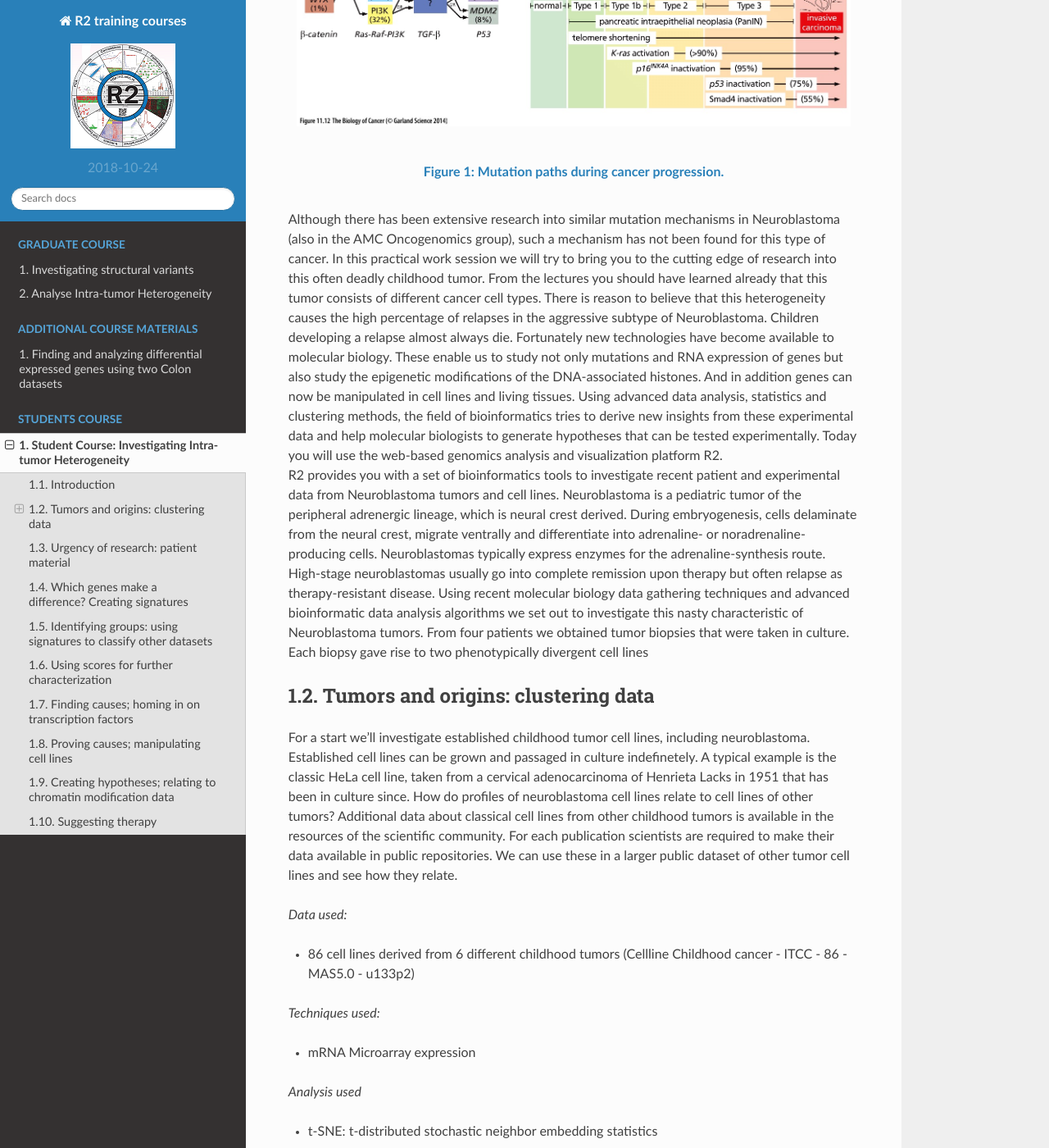
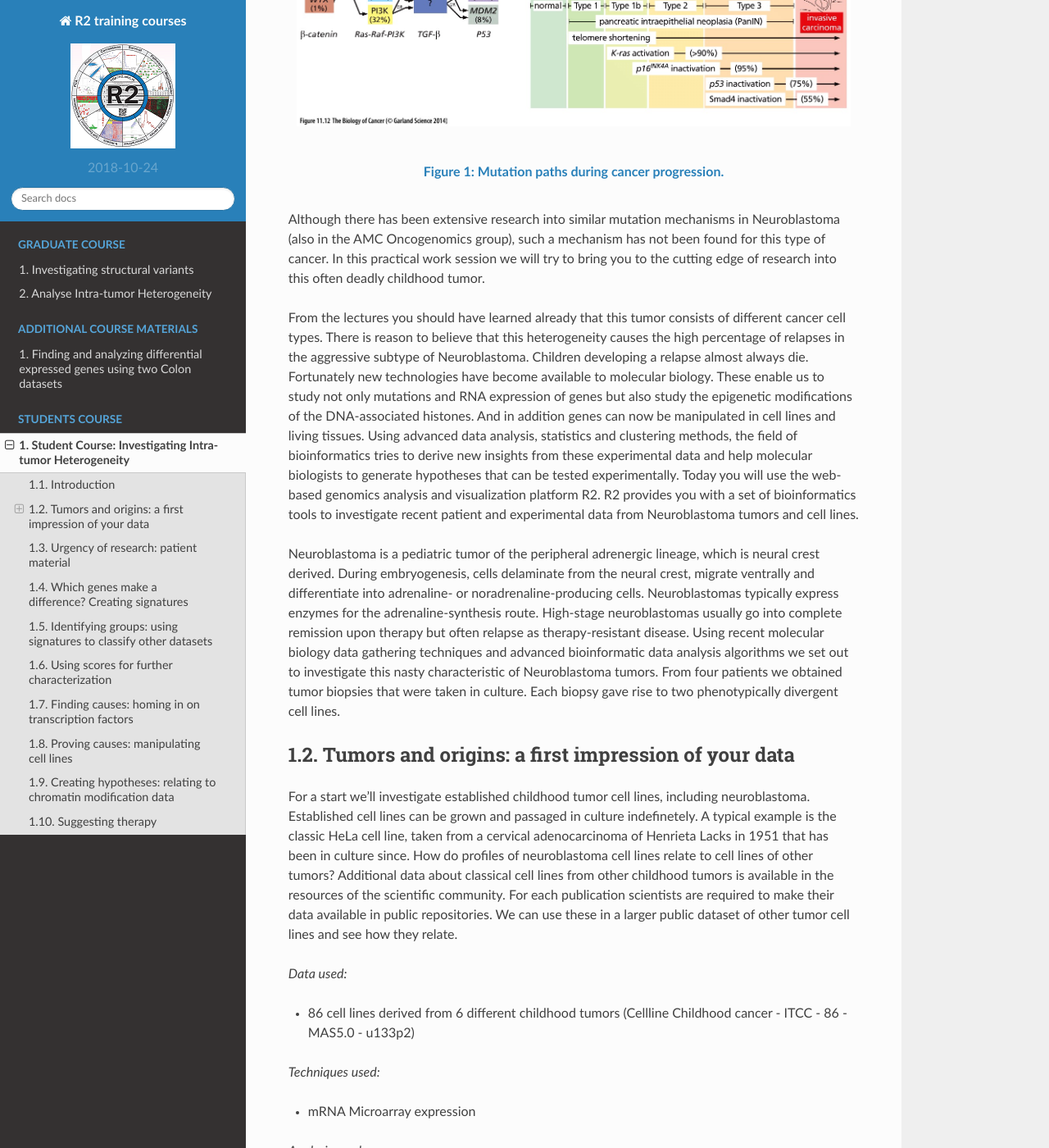
Before and after one commit to antronerds/r2-training-courses, a Sphinx documentation site: the page built from docs/Investigating_Tumor_Heterogeneity_student_version.md, in a window 1280 px wide and 1400 px high, scrolled down 588 px. Shown: the whole window at 82% size. Built offline with Sphinx 7.4.7 and the Read the Docs theme 2.0.0, drawn with Linux system fonts in a browser that asks for light colours; some of the changed text lies outside the part shown.

Commit message:
Update Investigating_Tumor_Heterogeneity_student_version.md

```diff
--- a/docs/Investigating_Tumor_Heterogeneity_student_version.md
+++ b/docs/Investigating_Tumor_Heterogeneity_student_version.md
@@ -17,15 +17,17 @@
 
   [**Figure 1: Mutation paths during cancer progression.**](_static/images/TumorHeterogeneity_CancerProgression.jpg)
 
-Although there has been extensive research into similar mutation mechanisms in Neuroblastoma (also in the AMC Oncogenomics group), such a mechanism has not been found for this type of cancer. In this practical work session we will try to bring you to the cutting edge of research into this often deadly childhood tumor. From the lectures you should have learned already that this tumor consists of different cancer cell types. There is reason to believe that this heterogeneity causes the high percentage of relapses in the aggressive subtype of Neuroblastoma. Children developing a relapse almost always die.
+Although there has been extensive research into similar mutation mechanisms in Neuroblastoma (also in the AMC Oncogenomics group), such a mechanism has not been found for this type of cancer. In this practical work session we will try to bring you to the cutting edge of research into this often deadly childhood tumor.
+
+From the lectures you should have learned already that this tumor consists of different cancer cell types. There is reason to believe that this heterogeneity causes the high percentage of relapses in the aggressive subtype of Neuroblastoma. Children developing a relapse almost always die.
 Fortunately new technologies have become available to molecular biology. These enable us to study not only mutations and RNA expression of genes but also study the epigenetic modifications of the DNA-associated histones. And in addition genes can now be manipulated in cell lines and living tissues.
-Using advanced data analysis, statistics and clustering methods, the field of bioinformatics tries to derive new insights from these experimental data and help molecular biologists to generate hypotheses that can be tested experimentally. Today you will use the web-based genomics analysis and visualization platform R2.
-R2 provides you with a set of bioinformatics tools to investigate recent patient and experimental data from Neuroblastoma tumors and cell lines.
+Using advanced data analysis, statistics and clustering methods, the field of bioinformatics tries to derive new insights from these experimental data and help molecular biologists to generate hypotheses that can be tested experimentally. Today you will use the web-based genomics analysis and visualization platform R2. R2 provides you with a set of bioinformatics tools to investigate recent patient and experimental data from Neuroblastoma tumors and cell lines.
+
 Neuroblastoma is a pediatric tumor of the peripheral adrenergic lineage, which is neural crest derived. During embryogenesis, cells delaminate from the neural crest, migrate ventrally and differentiate into adrenaline- or noradrenaline-producing cells. Neuroblastomas typically express enzymes for the adrenaline-synthesis route. High-stage neuroblastomas usually go into complete remission upon therapy but often relapse as therapy-resistant disease.
-Using recent molecular biology data gathering techniques and advanced bioinformatic data analysis algorithms we set out to investigate this nasty characteristic of Neuroblastoma tumors. From four patients we obtained tumor biopsies that were taken in culture. Each biopsy gave rise to two phenotypically divergent cell lines
+Using recent molecular biology data gathering techniques and advanced bioinformatic data analysis algorithms we set out to investigate this nasty characteristic of Neuroblastoma tumors. From four patients we obtained tumor biopsies that were taken in culture. Each biopsy gave rise to two phenotypically divergent cell lines.
 
 
-Tumors and origins: clustering data
+Tumors and origins: a first impression of your data
 ---------------------------------------
 
 For a start we'll investigate established childhood tumor cell lines, including neuroblastoma. Established cell lines can be grown and passaged in culture indefinetely. A typical example is the classic HeLa cell line, taken from a cervical adenocarcinoma of Henrieta Lacks in 1951 that has been in culture since. How do profiles of neuroblastoma cell lines relate to cell lines of other tumors? Additional data about classical cell lines from other childhood tumors is available in the resources of the scientific community. For each publication scientists are required to make their data available in public repositories. We can use these in a larger public dataset of other tumor cell lines and see how they relate.
@@ -42,7 +44,10 @@
 *References*
 * Chapter 2.2 & 2.3 Weinberg
 
-##### A first impression of your data; expression of key genes
+<br>
+<br>
+
+##### Expression of key genes
 
 * Go to R2 by clicking on the button below:
 
@@ -105,23 +110,20 @@
 * Colors are not set by default, under **ColorMode** select **Color by Track** and use the *itcc_model* track, click next to show the changes
 
 ---------
-  ![](_static/images/R2d2_logo.png)**Can you relate the tumors to a type of tissue?? (Note: ALL stands for Acute Lymphocytic Leukemia)**
+  ![](_static/images/R2d2_logo.png)**Can you relate the tumors to a type of tissue? (Note: ALL stands for Acute Lymphocytic Leukemia)**
 
 <br>
 <br>
-
 
   ![](_static/images/R2d2_logo.png)**What do you note about the clustering of neuroblastoma cell lines with respect to the lineage of origin?**
 
 <br>
 <br>
 
-
   ![](_static/images/R2d2_logo.png)**If you had to choose two cell lines for further investigation of lineage identity in neuroblastoma, which would you choose?**
 
 <br>
 <br>
-
 
 ---------
 
@@ -160,8 +162,10 @@
 * Unsupervised hierarchical clustering
 * Heatmap visualization
 
+<br>
+<br>
 
-For this analysis we'll directly go to one of the analysis tools of R2; Toplister. The Toplister can assess which genes behave different throughout a dataset. It does so by selecting the genes whose expression values have the largest standard deviation within a given set of samples. This gives an unbiased view of the differences in gene expression.
+For this analysis we'll directly go to one of the analysis tools of R2: Toplister. The Toplister can assess which genes behave different throughout a dataset. It does so by selecting the genes whose expression values have the largest standard deviation within a given set of samples. This gives an unbiased view of the differences in gene expression.
 
 * Goto R2 by clicking the button below
 
@@ -196,7 +200,9 @@
 ---------
 
 * Click on **Heatmap(z-score)**
-* The cell line pairs from the patient were also investigated for the tumor stem cell marker gene CD133 and for their migration capability. See the results in the figure below:
+
+
+The cell line pairs from the patient were also investigated for the tumor stem cell marker gene CD133 and for their migration capability. See the results in the figure below:
 
 
   ![Figure 4: CD133 Facs analysis and transwell migration assay of isogenic pairs](_static/images/TumorHeterogeneity_PairsCD133Migrate.png "Figure 4: CD133 Facs analysis and transwell migration assay of isogenic pairs")
@@ -205,7 +211,6 @@
 
 
 ---------
-
   ![](_static/images/R2d2_logo.png)**Given these observations, what origin can you assign to each group?**
 
 <br>
@@ -231,7 +236,8 @@
 *Analysis used*
 * Overrepresentation calculation
 
-*References*
+<br>
+<br>
 
 * Go to the main page of R2 by clicking the button below
 
@@ -241,10 +247,13 @@
 </form>
 
 
-* In Field 3 choose *Find Differential expression* between groups
-* This dataset has been annotated with 'type' information. Each sample was assigned to either the MESenchymal or the ADReNergic type, in R2 this is called a *track*. Choose the proper track in the **Select a track** dropdown. Since we have only 8 samples make sure that the multiple testing correction is set to **No correction**
-* A list of differentially expressed genes appears; click on the hyperlinked name of your favorite gene to see its expression in the sample set; try an oppositely correlating gene also
-* Now click on the **Heatmap(zscore)** button in the right menu panel; a heatmap showing the expression of all differentially expressed genes with correlation p-value < 0.01 in this dataset is shown.
+* In Field 3 choose *Find Differential expression* between groups and click **next**
+
+This dataset has been annotated with 'type' information. Each sample was assigned to either the MESenchymal or the ADReNergic type, in R2 this is called a *track*.
+* Choose the proper track in the **Select a track** dropdown. Since we have only 8 samples make sure that the multiple testing correction is set to **No correction**. Click **next** twice
+* A list of differentially expressed genes appears with correlation p-value < 0.01 in this dataset is shown. Click on the hyperlinked name of your favorite gene to see its expression in the sample set; try an oppositely correlating gene as well
+* Go back to the window with the differentially expressed genes. This is still open in one of your browser tabs.
+* Click on the **Heatmap(zscore)** button in the right menu panel; a heatmap shows the expression of the differentially expressed genes for each sample.
 
 ---------
   ![](_static/images/R2d2_logo.png)**How is this figure different from the former?**
@@ -254,7 +263,10 @@
 
 ---------
 
-* For future use the genes that make the difference have been stored for you in R2 as signatures (aka genesets or categories). One set of genes that is highly expressed in the MES type of samples (r2_mesadrn_mes) and one set of genes highly expressed in the ADRN type of samples (r2_mesadrn_adrn) R2 provides additional analysis for sets of genes in the right panel of menu buttons. As a first analysis step we can check a data resource called the Gene Ontology that provides a tree of systematic ordered biological terms that is used to formally describe the biological role of each gene. R2 now calculates for each of the thousands of groups of genes that are annotated with a specific biological term whether your set of choice is over-represented in them. In the menu panel to the right select the **Gene Ontology Analysis** button
+For future use, this list of genes has been stored for you in R2 as signatures (aka genesets or categories). The list has been split into two categories: one set of genes that is highly expressed in the MES type of samples (r2_mesadrn_mes) and one set of genes highly expressed in the ADRN type of samples (r2_mesadrn_adrn).
+R2 provides additional analysis for sets of genes that can be accessed from the right panel of menu buttons. As a first analysis step we can check a data resource called the Gene Ontology that provides a tree of systematically ordered biological terms that is used to formally describe the biological role of each gene. The Gene Ontology Analysis tool in R2 calculates for each of the thousands of groups of genes that are annotated with a specific biological term whether your set of choice is over-represented in them.
+
+* On the page with the differentially expressed genes, select the **Gene Ontology Analysis** button in the menu on the right
 
 ---------
   ![](_static/images/R2d2_logo.png)**What can you say about the function of the differentially expressed genes?**
@@ -301,8 +316,8 @@
 *Analysis used*
 * Heatmap analysis
 
-*References*
-* -
+<br>
+<br>
 
 * Go to the main portal of R2 by clicking the button below; the dataset described above is automatically selected
 
@@ -323,9 +338,6 @@
 <br>
 <br>
 
----------
-
----------
   ![](_static/images/R2d2_logo.png)**How does this relate to the above?**
 
 <br>
@@ -333,7 +345,9 @@
 
 ---------
 
-* When observing such clearcut patterns it is good scientific practice to test this in additional datasets. The database of R2 contains an additional dataset consisting of neuroblastoma cell lines that were profiled by a French research team. Click on the button below to go there and perform the same analysis.
+When observing such clearcut patterns it is good scientific practice to test this in additional datasets. The database of R2 contains an additional dataset consisting of neuroblastoma cell lines that were profiled by a French research team.
+
+* Click on the button below to go there and perform the same analysis.
 
 
 <form name="main_34_pairs_and_crest" action="https://hgserver1.amc.nl/cgi-bin/r2/main.cgi" enctype="multipart/form-data" target="R2" method="post">
@@ -372,7 +386,8 @@
 *Analysis used*
 * Signature scores
 
-*References*
+<br>
+<br>
 
 * Go back to the main portal of R2 by clicking the button below.
 
@@ -385,7 +400,7 @@
 * In field 3 choose **Relate 2 tracks** and click next
 * First we'll explore the scores in each signature separately; on the X-axis (**Select X track**) we'll use the unique sample id (lab\_id) and on the Y-axis the signature score track that R2 has generated for the MES signature (u-34\_mesadrn\_mes(#)). Click next.
 * A graph is generated for each sample the signature score for the mesadrn\_mes signature is shown, select **Color by Track** for ColorMode and try different tracks. Click **Adjust Settings** to view the result.
-* Now select for the Y-axis the ADRN part of the signature, click Adjust Settings to view the result.
+* Now select for the Y-axis the ADRN part of the signature, click **Adjust Settings** to view the result.
 * Now we're going to compare the signature scores; select the MES signature for the X track
 * If you have time you can also try the **Color by Gene ColorMode**, choose a gene of interest (Note: the dropdown selection is linked to the database, wait for the proper selections to popup...)
 
@@ -414,7 +429,8 @@
 *Analysis used*
 * Differential expression
 
-
+<br>
+<br>
 
 * Go back to the main portal of R2 by clicking the button below.
 
@@ -424,10 +440,12 @@
 </form>
 
 
-* Again we're going to find out which genes make a difference, but now in a specific subset that has been annotated to have Transcription Factor activity. This is gathered from databases that collect that information from peer reviewed publications. In field 3 select **Find Differential expression between groups** Click **next**
-* Make sure to select the proper track **Select a track** We're now also going to filter for a specific **GeneCategory**; select the Transcription factors (*TF(945)*). Click **Next**.
+Again we're going to find out which genes make a difference, but now in a specific subset that has been annotated to have Transcription Factor activity. This is gathered from databases that collect that information from peer reviewed publications.
+* In field 3 select **Find Differential expression between groups** Click **next**
+* Make sure to select the proper track **Select a track**. We're now also going to filter for a specific **GeneCategory**; select the Transcription factors (*TF(945)*). Click **Next**.
 * In the next screen we're asked to further filter for a specific type of samples to compare, we're focusing on the difference between ADRN and MES; select these. Click **Next**.
-* A list of genes appears. Investigate the top 4 by clicking on the hyperlinked gene symbols. This brings you to the expression view of the gene. From here you can also access the NCBI gene database containing additional information on the function of the gene and related scientific publications. Do this by clicking on the hyperlinked **GeneID** number in the top table.
+* A list of genes appears. Investigate the top 4 by clicking on the hyperlinked gene symbols. This brings you to the expression view of the gene.
+* From here you can also access the NCBI gene database containing additional information on the function of the gene and related scientific publications. Do this by clicking on the hyperlinked **GeneID** number in the top table.
 
 ---------
   ![](_static/images/R2d2_logo.png)**Armed with this information, which gene would you choose for further research? Why?**
@@ -438,7 +456,7 @@
 ---------
 
 
-Proving causes; manipulating cell lines
+Proving causes: manipulating cell lines
 ------------------------------------------
 
 From experiments it is known that cells can change their nature, some cells exhibit a certain plasticity.
@@ -451,7 +469,7 @@
 
 ---------
 
-From experiments in our lab it became evident that the two cell types found in Neuroblastoma were able to switch. After a given period of time cells in dishes changed their nature as became evident from the expression of certain marker proteins on their surface.
+From experiments in our lab it became evident that the two cell types found in Neuroblastoma were able to switch. After a given period of time cells in dishes changed their nature as was proven by the expression of certain marker proteins on their surface.
 Now that we have a candidate Transcription Factor we can try to investigate its relevance in this plasticity by manipulating the gene in cell lines we grow in the lab.
 
 ---------
@@ -484,6 +502,9 @@
 *Analysis used*
 * Signature score comparison
 
+<br>
+<br>
+
 * Go to the R2 main page by clicking the button below, the correct dataset will be selected.
 
 <form name="52_pairs_crest_exp" action="https://hgserver1.amc.nl/cgi-bin/r2/main.cgi" enctype="multipart/form-data" target="R2" method="post">
@@ -491,7 +512,7 @@
   <button type="submit" >Go to R2 main, inducible TF set</button>
 </form>
 
-* Select in field 3 the **Relate 2 tracks** option. R2 has calculated signature scores for all samples in both signatures; in this dataset these tracks are called *adrn_score* and *mes_score*. Relate the two tracks, adapt the **ColorMode** to **Color by Track** and try the *mes_adrn_time* track. This track contains information on the time that the PRRX1 gene was induced in the SKNBE cell line.
+* Select in field 3 the **Relate 2 tracks** option. R2 has calculated signature scores for all samples in both signatures; in this dataset these tracks are called *adrn_score* and *mes_score*. Relate the two tracks, adapt the **ColorMode** to **Color by Track** and try the *mes_adrn_time* track. This track contains information on the time that the PRRX1 gene expression was induced in the SKNBE cell line.
 
 ---------
   ![](_static/images/R2d2_logo.png)**What is your conclusion from this experiment?**
@@ -526,7 +546,7 @@
 ---------
 
 
-* First we'll check one of the marker genes for Neuroblastoma: DLK1
+First we'll check one of the marker genes for Neuroblastoma: DLK1
 
 ---------
   ![](_static/images/R2d2_logo.png)**What do you expect for the H3K27ac signals?**
@@ -766,7 +786,7 @@
 
 ---------
 
-* The chromatin state is especially important for transcription factors; we'll re-visit the list of transcription factors that are differentially expressed between the MES and ADRN cell lines.
+The chromatin state is especially important for transcription factors; we'll re-visit the list of transcription factors that are differentially expressed between the MES and ADRN cell lines.
 
 ---------
   ![](_static/images/R2d2_logo.png)**Why are Transcription Factors of interest in this setting?**
```
Also changed, not shown: other parts of docs/Investigating_Tumor_Heterogeneity_student_version.md (+16 -14 lines).
